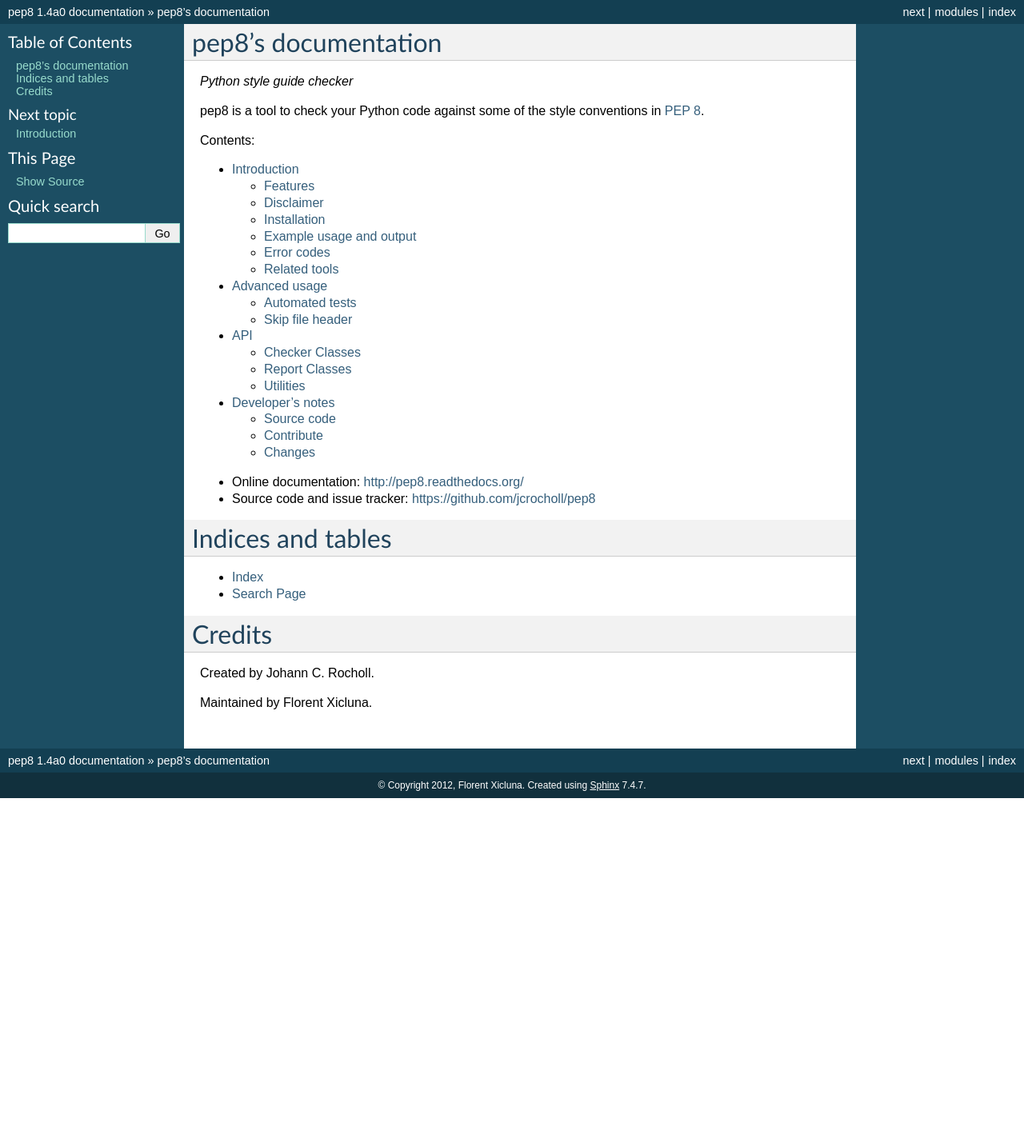
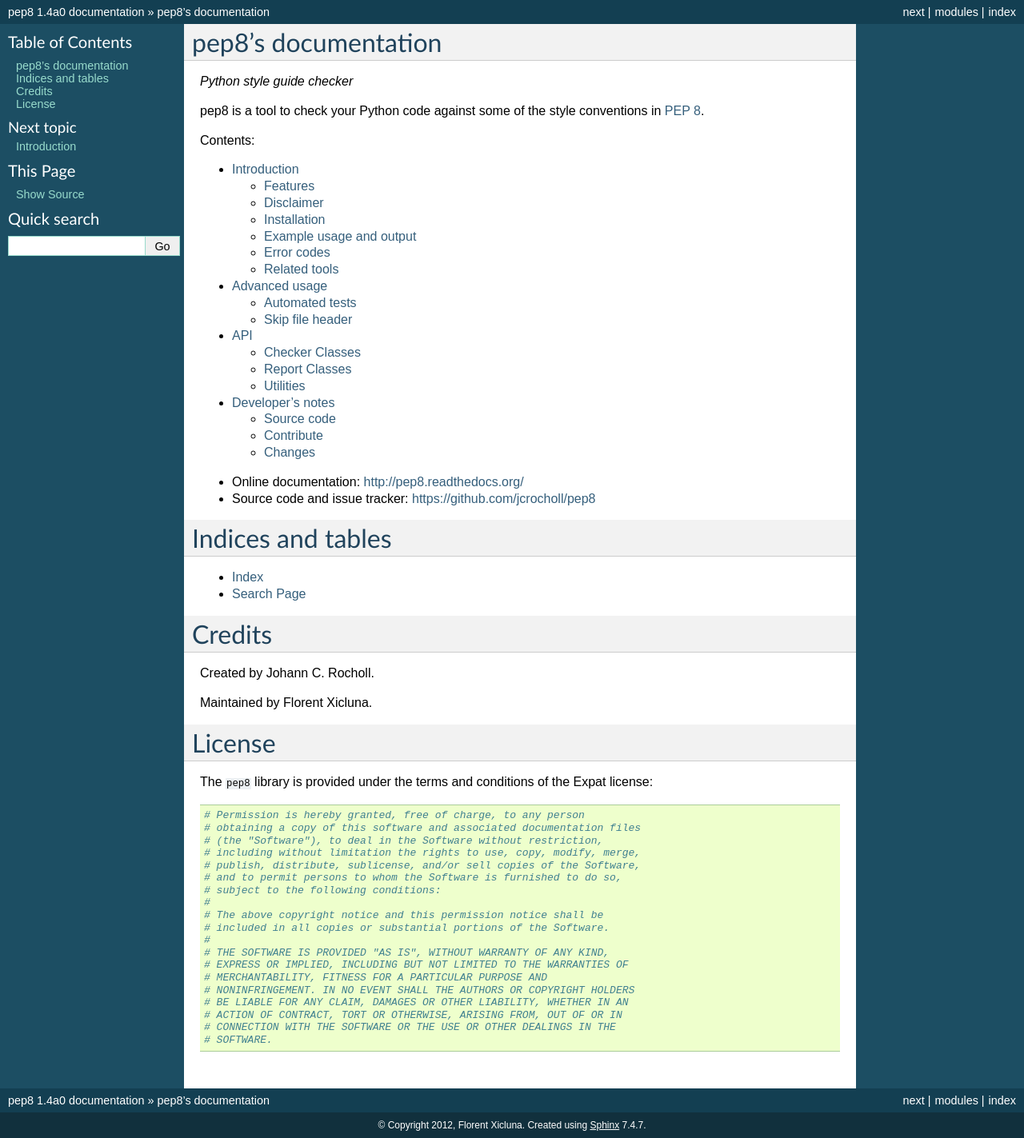
Before and after one commit to PyCQA/pycodestyle, a Sphinx documentation site: the page built from docs/index.rst, in a window 1280 px wide. Shown: the whole page at 80% size. Built offline with Sphinx 7.4.7, drawn with Linux system fonts in a browser that asks for light colours; before the commit the page ends 998 px from its top, so only the background shows below that.

Commit message:
Make the license more visible. Closes #99

```diff
--- a/docs/developer.rst
+++ b/docs/developer.rst
@@ -8,7 +8,8 @@
 Source code
 ~~~~~~~~~~~
 
-The source code is currently `available on GitHub`_.  Fork away!
+The source code is currently `available on GitHub`_ under the terms and
+conditions of the :ref:`Expat license <license>`.  Fork away!
 
 * `Source code <https://github.com/jcrocholl/pep8>`_ and
   `issue tracker <https://github.com/jcrocholl/pep8/issues>`_ on GitHub.
--- a/docs/index.rst
+++ b/docs/index.rst
@@ -38,3 +38,32 @@
 Created by Johann C. Rocholl.
 
 Maintained by Florent Xicluna.
+
+
+.. _license:
+
+License
+=======
+
+The ``pep8`` library is provided under the terms and conditions of the
+Expat license::
+
+  # Permission is hereby granted, free of charge, to any person
+  # obtaining a copy of this software and associated documentation files
+  # (the "Software"), to deal in the Software without restriction,
+  # including without limitation the rights to use, copy, modify, merge,
+  # publish, distribute, sublicense, and/or sell copies of the Software,
+  # and to permit persons to whom the Software is furnished to do so,
+  # subject to the following conditions:
+  #
+  # The above copyright notice and this permission notice shall be
+  # included in all copies or substantial portions of the Software.
+  #
+  # THE SOFTWARE IS PROVIDED "AS IS", WITHOUT WARRANTY OF ANY KIND,
+  # EXPRESS OR IMPLIED, INCLUDING BUT NOT LIMITED TO THE WARRANTIES OF
+  # MERCHANTABILITY, FITNESS FOR A PARTICULAR PURPOSE AND
+  # NONINFRINGEMENT. IN NO EVENT SHALL THE AUTHORS OR COPYRIGHT HOLDERS
+  # BE LIABLE FOR ANY CLAIM, DAMAGES OR OTHER LIABILITY, WHETHER IN AN
+  # ACTION OF CONTRACT, TORT OR OTHERWISE, ARISING FROM, OUT OF OR IN
+  # CONNECTION WITH THE SOFTWARE OR THE USE OR OTHER DEALINGS IN THE
+  # SOFTWARE.
```
Also changed, not shown: 1 other file.
